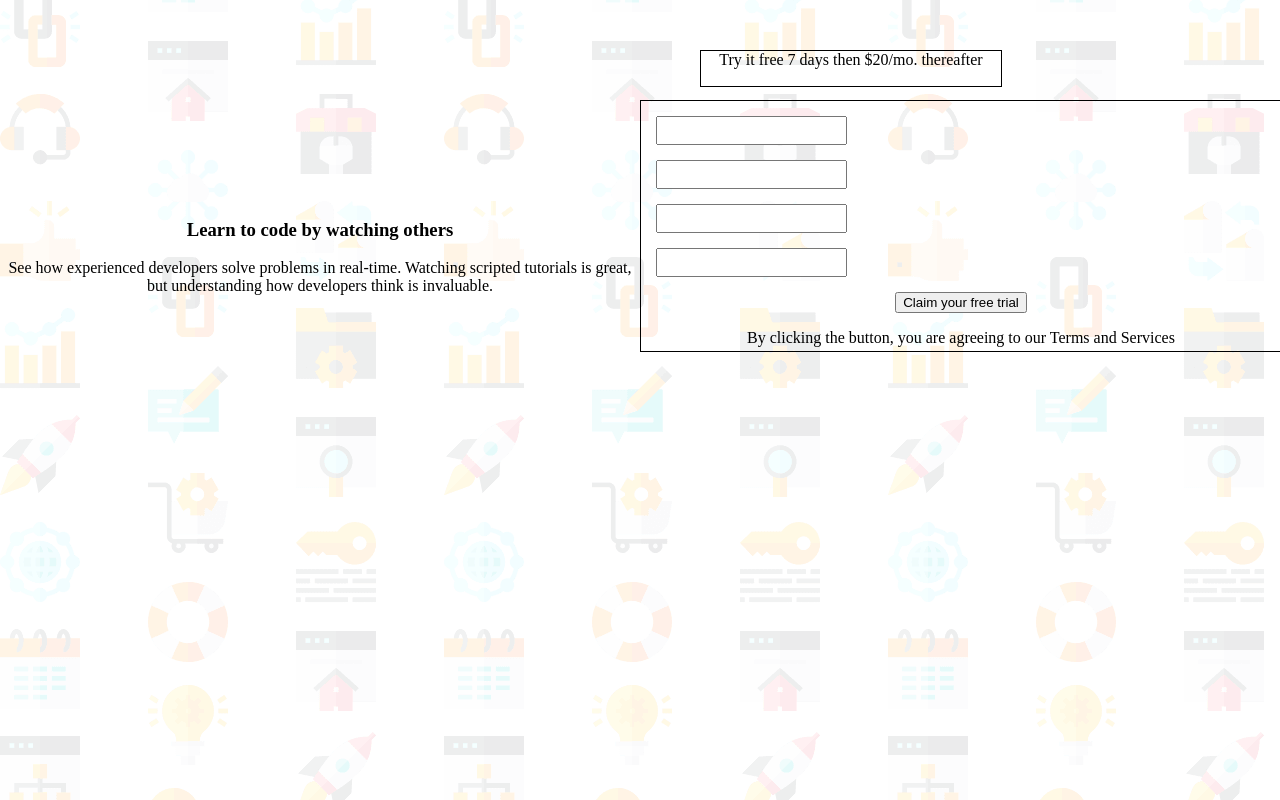
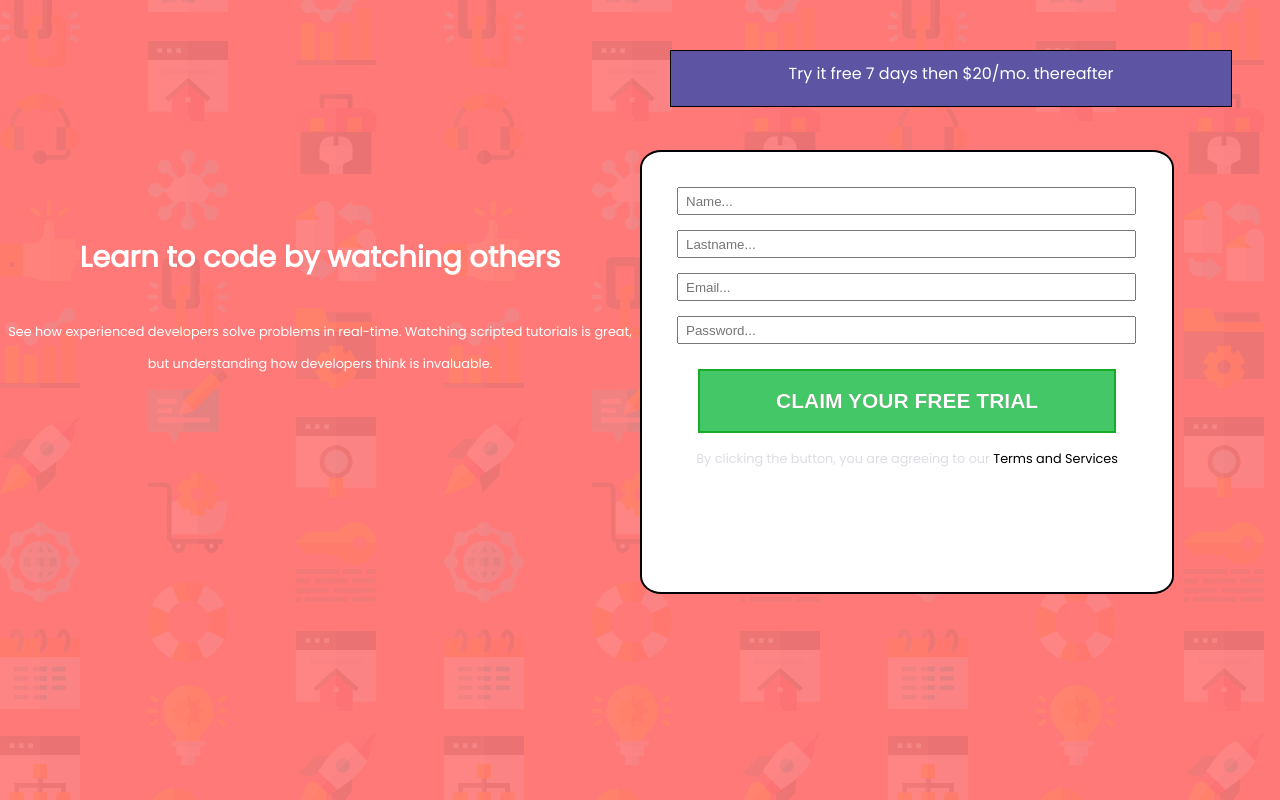
Before and after one commit to BelminMahic/AnIdiotsGuideInWebDevelopment_IntroComponentWithSignup, a plain HTML site: page index.html in a window 1280 px wide. Drawn offline with Linux system fonts and the light colour scheme.

Commit message:
gotovoooo

```diff
--- a/css/styles.css
+++ b/css/styles.css
@@ -2,31 +2,79 @@ body{
     margin:0;
     background-image: url("../images/bg-intro-desktop.png");
     text-align: center;
+    background-color: rgb(255,121,120);
+    font-family: 'Poppins', sans-serif;
 }
 .learning{
     width: 50%;
     position: absolute;
     top:25%;
+    line-height: 2;
+}
+.learning h3{
+    color:white;
+    font-size: 1.8rem;
+}
+.learning p{
+    color:white;
+    font-size: 0.8rem;
+    display: inline;
 }
 #try{
     border:1px solid black;
-    width:300px;
+    width:540px;
     height:35px;
     position: relative;
-    left:700px;
+    left:670px;
     top:50px;
+    padding:10px;
+    color:white;
+    background-color: rgb(93,84,163);
 }
 form
 {
-    border:1px solid black;
-    width:50%;
+    border:2px solid black;
+    width:38.3%;
     position: absolute;
     left:50%;
-    top:100px;
-    height: 250px;
+    top:150px;
+    height: 50%;
+    padding: 20px;
+    line-height: 2;
+    background-color: white;
+    border-radius: 4%;
+}
+.myButton {
+	background-color:#44c767;
+	border:2px solid #18ab29;
+	display:inline-block;
+	cursor:pointer;
+	color:#ffffff;
+	font-family:Arial;
+	font-size:21px;
+	font-weight:bold;
+	padding:9px 76px;
+	text-decoration:none;
+    text-shadow:0px 0px 0px #2f6627;
+    margin-top: 10px;
+}
+.myButton:hover {
+	background-color:#5cbf2a;
+}
+.myButton:active {
+	position:relative;
+	top:1px;
 }
 .boxSize{
     display: block;
     margin:15px;
-    padding:5px;
+    padding:7px;
+    width: 90%;
+    height:10px;
 }
+#terms{
+    font-size:0.8rem;
+}
+#bojica{
+    color:rgb(221,220,228);
+}
--- a/index.html
+++ b/index.html
@@ -6,7 +6,8 @@
 
   <link rel="icon" type="image/png" sizes="32x32" href="./images/favicon-32x32.png">
   <link rel="stylesheet" href="css/styles.css">
-  <title>Frontend Mentor | Intro component with sign up form</title>
+  <link href="https://fonts.googleapis.com/css?family=Poppins&display=swap" rel="stylesheet">
+  <title>Intro component with sign up form</title>
 
   <!-- Feel free to remove these styles or customise in your own stylesheet 👍 -->
 
@@ -20,15 +21,15 @@
   but understanding how developers think is invaluable.</p>
 </div>
   <div id="try">Try it free 7 days then $20/mo. thereafter </div>
-<form action="">
-  <input class="boxSize" type="text">
-  <input class="boxSize" type="text">
+<form action="" >
+  <input class="boxSize" type="text" placeholder="Name...">
+  <input class="boxSize" type="text" placeholder="Lastname...">
 
-  <input class="boxSize" type="email">
-  <input class="boxSize" type="password">
+  <input class="boxSize" type="email" placeholder="Email...">
+  <input class="boxSize" type="password" placeholder="Password...">
 
-  <button class="btn">Claim your free trial </button>
- <p> By clicking the button, you are agreeing to our Terms and Services</p>
+  <a href="https://www.youtube.com/watch?v=dQw4w9WgXcQ" class="myButton">CLAIM YOUR FREE TRIAL</a>
+ <p id="terms"> <span id="bojica">By clicking the button, you are agreeing to our</span> Terms and Services</p>
 
 
 
```
